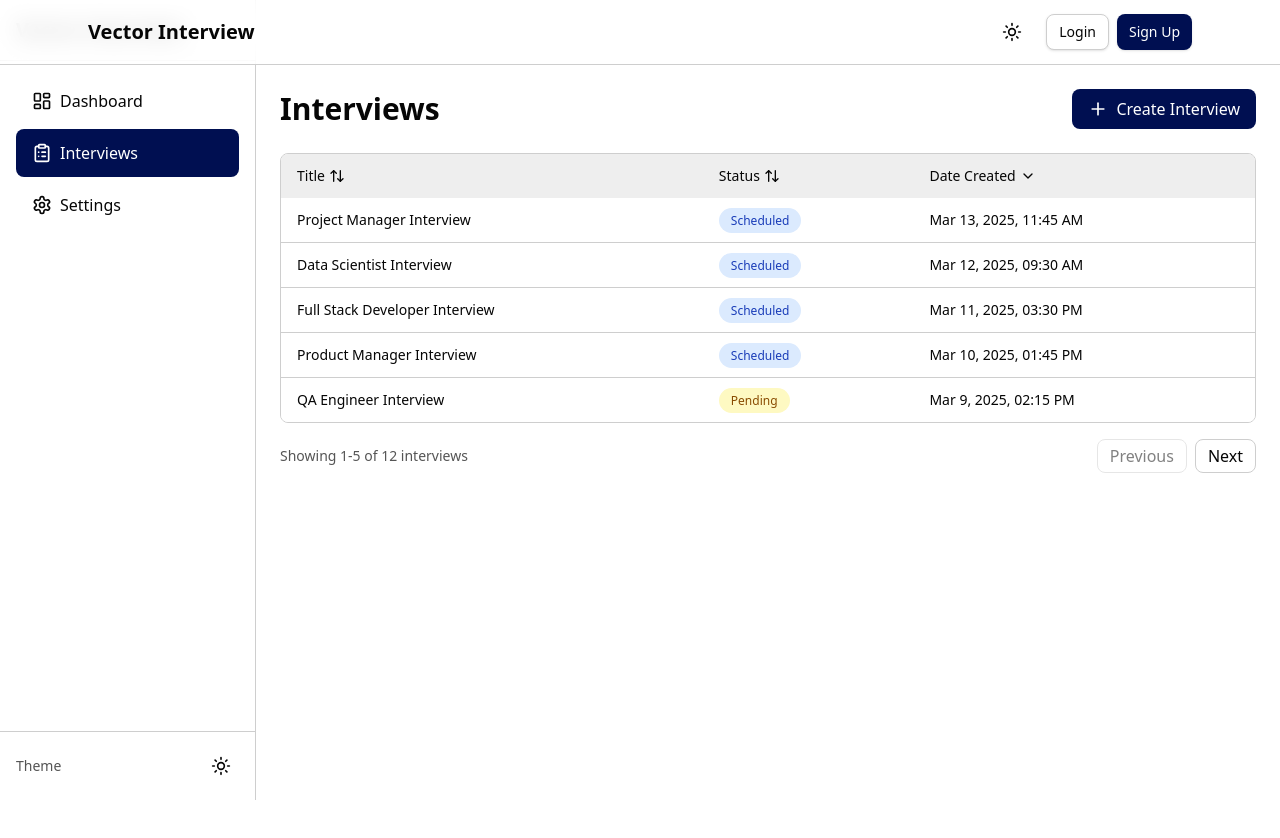
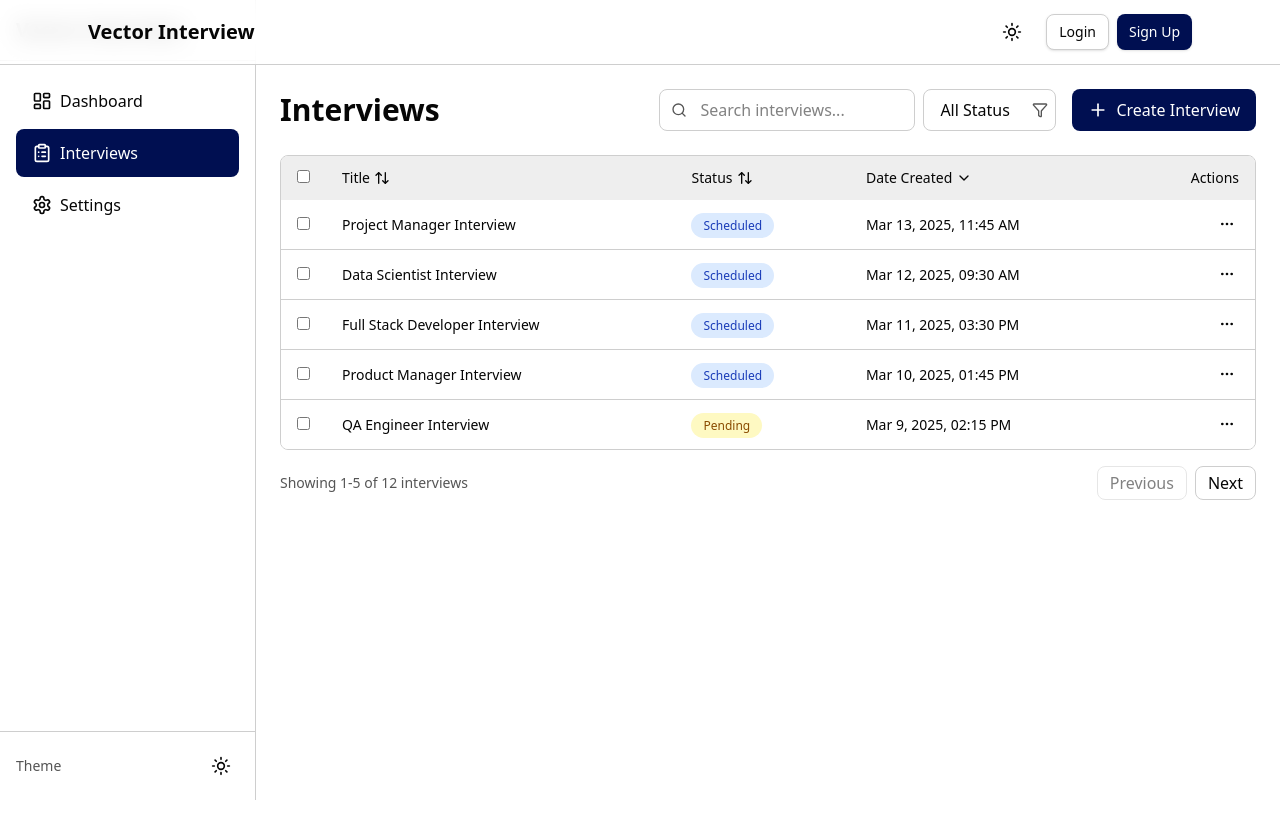
Before and after one commit to Daniel-T-Dada/vector-interview-app, a Next.js app: page /dashboard/admin/interviews in a window 1280 px wide. Shown: the top 838 px of the page. Built offline with nearby package versions, Linux system fonts and the light colour scheme; no server answers.

Commit message:
feat(admin): add interview selection, actions, search and filter functionality

```diff
--- a/app/dashboard/admin/interviews/page.jsx
+++ b/app/dashboard/admin/interviews/page.jsx
@@ -4,12 +4,15 @@ import { useState, useEffect } from "react";
 import { AdminSidebar } from "@/components/admin/sidebar";
 import { InterviewTable } from "@/components/admin/interview-table";
 import { getAllInterviews } from "@/lib/services/interview-service";
-import { Plus } from "lucide-react";
+import { Plus, Search, Filter } from "lucide-react";
 
 export default function InterviewsPage() {
   const [interviews, setInterviews] = useState([]);
+  const [filteredInterviews, setFilteredInterviews] = useState([]);
   const [loading, setLoading] = useState(true);
   const [error, setError] = useState(null);
+  const [searchTerm, setSearchTerm] = useState("");
+  const [statusFilter, setStatusFilter] = useState("all");
 
   useEffect(() => {
     const fetchInterviews = async () => {
@@ -17,6 +20,7 @@ export default function InterviewsPage() {
         setLoading(true);
         const data = await getAllInterviews();
         setInterviews(data);
+        setFilteredInterviews(data);
         setError(null);
       } catch (err) {
         setError("Failed to load interviews");
@@ -29,6 +33,38 @@ export default function InterviewsPage() {
     fetchInterviews();
   }, []);
 
+  // Filter interviews based on search term and status filter
+  useEffect(() => {
+    let result = interviews;
+
+    // Apply search filter
+    if (searchTerm) {
+      const lowerSearchTerm = searchTerm.toLowerCase();
+      result = result.filter(interview =>
+        interview.title.toLowerCase().includes(lowerSearchTerm) ||
+        interview.candidateName.toLowerCase().includes(lowerSearchTerm) ||
+        interview.position.toLowerCase().includes(lowerSearchTerm)
+      );
+    }
+
+    // Apply status filter
+    if (statusFilter !== "all") {
+      result = result.filter(interview => interview.status === statusFilter);
+    }
+
+    setFilteredInterviews(result);
+  }, [searchTerm, statusFilter, interviews]);
+
+  // Handle search input change
+  const handleSearchChange = (e) => {
+    setSearchTerm(e.target.value);
+  };
+
+  // Handle status filter change
+  const handleStatusFilterChange = (e) => {
+    setStatusFilter(e.target.value);
+  };
+
   return (
     <div className="min-h-screen bg-background">
       <AdminSidebar />
@@ -36,17 +72,52 @@ export default function InterviewsPage() {
       {/* Main content */}
       <main className="md:ml-64 p-6">
         <div className="max-w-7xl mx-auto">
-          <div className="flex items-center justify-between mb-6">
+          <div className="flex flex-col md:flex-row md:items-center justify-between mb-6 gap-4">
             <h1 className="text-3xl font-bold">Interviews</h1>
+
+            <div className="flex flex-col md:flex-row gap-4 w-full md:w-auto">
+              {/* Search and filter */}
+              <div className="flex items-center gap-2 w-full md:w-auto">
+                <div className="relative flex-1 md:w-64">
+                  <div className="absolute inset-y-0 left-0 flex items-center pl-3 pointer-events-none">
+                    <Search className="h-4 w-4 text-muted-foreground" />
+                  </div>
+                  <input
+                    type="text"
+                    placeholder="Search interviews..."
+                    className="pl-10 pr-4 py-2 w-full rounded-md border border-border bg-background focus:outline-none focus:ring-2 focus:ring-primary"
+                    value={searchTerm}
+                    onChange={handleSearchChange}
+                  />
+                </div>
+
+                <div className="relative">
+                  <select
+                    className="pl-4 pr-8 py-2 rounded-md border border-border bg-background focus:outline-none focus:ring-2 focus:ring-primary appearance-none"
+                    value={statusFilter}
+                    onChange={handleStatusFilterChange}
+                  >
+                    <option value="all">All Status</option>
+                    <option value="scheduled">Scheduled</option>
+                    <option value="completed">Completed</option>
+                    <option value="cancelled">Cancelled</option>
+                    <option value="pending">Pending</option>
+                  </select>
+                  <div className="absolute inset-y-0 right-0 flex items-center pr-2 pointer-events-none">
+                    <Filter className="h-4 w-4 text-muted-foreground" />
+                  </div>
+                </div>
+              </div>
 
               {/* Create Interview Button */}
               <button
-              className="flex items-center gap-2 px-4 py-2 bg-primary text-primary-foreground rounded-md hover:bg-primary/90 transition-colors"
+                className="flex items-center justify-center gap-2 px-4 py-2 bg-primary text-primary-foreground rounded-md hover:bg-primary/90 transition-colors"
                 aria-label="Create new interview"
               >
                 <Plus className="h-5 w-5" />
                 <span>Create Interview</span>
               </button>
+            </div>
           </div>
 
           {/* Loading state */}
@@ -63,8 +134,28 @@ export default function InterviewsPage() {
             </div>
           )}
 
+          {/* No results */}
+          {!loading && !error && filteredInterviews.length === 0 && (
+            <div className="bg-muted/50 border border-border rounded-md p-8 text-center">
+              <p className="text-muted-foreground">No interviews found matching your search criteria.</p>
+              {searchTerm || statusFilter !== "all" ? (
+                <button
+                  className="mt-4 text-primary hover:underline"
+                  onClick={() => {
+                    setSearchTerm("");
+                    setStatusFilter("all");
+                  }}
+                >
+                  Clear filters
+                </button>
+              ) : null}
+            </div>
+          )}
+
           {/* Interview table */}
-          {!loading && !error && <InterviewTable interviews={interviews} />}
+          {!loading && !error && filteredInterviews.length > 0 && (
+            <InterviewTable interviews={filteredInterviews} />
+          )}
         </div>
       </main>
     </div>
--- a/components/admin/interview-table.jsx
+++ b/components/admin/interview-table.jsx
@@ -2,12 +2,13 @@
 
 import { useState } from "react";
 import { formatDate, formatStatus, getStatusColor } from "@/lib/services/interview-service";
-import { ChevronDown, ChevronUp, ArrowUpDown } from "lucide-react";
+import { ChevronDown, ChevronUp, ArrowUpDown, Edit, Trash, MoreHorizontal } from "lucide-react";
 
 export function InterviewTable({ interviews }) {
   const [sortField, setSortField] = useState("dateCreated");
   const [sortDirection, setSortDirection] = useState("desc");
   const [currentPage, setCurrentPage] = useState(1);
+  const [selectedInterviews, setSelectedInterviews] = useState([]);
   const itemsPerPage = 5;
 
   // Handle sorting
@@ -18,6 +19,32 @@ export function InterviewTable({ interviews }) {
       setSortField(field);
       setSortDirection("asc");
     }
+  };
+
+  // Handle selection
+  const handleSelectAll = (e) => {
+    if (e.target.checked) {
+      setSelectedInterviews(paginatedInterviews.map(interview => interview.id));
+    } else {
+      setSelectedInterviews([]);
+    }
+  };
+
+  const handleSelectInterview = (id) => {
+    if (selectedInterviews.includes(id)) {
+      setSelectedInterviews(selectedInterviews.filter(interviewId => interviewId !== id));
+    } else {
+      setSelectedInterviews([...selectedInterviews, id]);
+    }
+  };
+
+  // Handle actions
+  const handleEdit = () => {
+    alert(`Edit interview(s): ${selectedInterviews.join(', ')}`);
+  };
+
+  const handleDelete = () => {
+    alert(`Delete interview(s): ${selectedInterviews.join(', ')}`);
   };
 
   // Sort interviews
@@ -61,11 +88,44 @@ export function InterviewTable({ interviews }) {
 
   return (
     <div className="w-full">
+      {/* Action buttons */}
+      {selectedInterviews.length > 0 && (
+        <div className="flex items-center gap-2 mb-4 p-2 bg-muted rounded-md">
+          <span className="text-sm font-medium">
+            {selectedInterviews.length} selected
+          </span>
+          <div className="flex-1"></div>
+          <button
+            onClick={handleEdit}
+            className="flex items-center gap-1 px-3 py-1 text-sm rounded-md bg-blue-100 text-blue-800 dark:bg-blue-900 dark:text-blue-300 hover:bg-blue-200 dark:hover:bg-blue-800"
+          >
+            <Edit className="h-4 w-4" />
+            <span>Edit</span>
+          </button>
+          <button
+            onClick={handleDelete}
+            className="flex items-center gap-1 px-3 py-1 text-sm rounded-md bg-red-100 text-red-800 dark:bg-red-900 dark:text-red-300 hover:bg-red-200 dark:hover:bg-red-800"
+          >
+            <Trash className="h-4 w-4" />
+            <span>Delete</span>
+          </button>
+        </div>
+      )}
+
       {/* Table */}
       <div className="overflow-x-auto rounded-md border border-border">
         <table className="w-full text-sm">
           <thead className="bg-muted">
             <tr>
+              <th className="px-4 py-3 w-10">
+                <input
+                  type="checkbox"
+                  className="rounded border-gray-300 text-primary focus:ring-primary"
+                  onChange={handleSelectAll}
+                  checked={selectedInterviews.length === paginatedInterviews.length && paginatedInterviews.length > 0}
+                  indeterminate={selectedInterviews.length > 0 && selectedInterviews.length < paginatedInterviews.length}
+                />
+              </th>
               <th
                 className="px-4 py-3 text-left font-medium cursor-pointer"
                 onClick={() => handleSort("title")}
@@ -93,17 +153,27 @@ export function InterviewTable({ interviews }) {
                   {getSortIcon("dateCreated")}
                 </div>
               </th>
+              <th className="px-4 py-3 text-right font-medium">Actions</th>
             </tr>
           </thead>
           <tbody className="divide-y divide-border">
             {paginatedInterviews.length > 0 ? (
               paginatedInterviews.map((interview) => {
                 const statusColors = getStatusColor(interview.status);
+                const isSelected = selectedInterviews.includes(interview.id);
                 return (
                   <tr
                     key={interview.id}
-                    className="bg-card hover:bg-muted/50 transition-colors"
+                    className={`bg-card hover:bg-muted/50 transition-colors ${isSelected ? 'bg-muted/50' : ''}`}
                   >
+                    <td className="px-4 py-3">
+                      <input
+                        type="checkbox"
+                        className="rounded border-gray-300 text-primary focus:ring-primary"
+                        checked={isSelected}
+                        onChange={() => handleSelectInterview(interview.id)}
+                      />
+                    </td>
                     <td className="px-4 py-3">{interview.title}</td>
                     <td className="px-4 py-3">
                       <span
@@ -115,12 +185,20 @@ export function InterviewTable({ interviews }) {
                     <td className="px-4 py-3">
                       {formatDate(interview.dateCreated)}
                     </td>
+                    <td className="px-4 py-3 text-right">
+                      <button
+                        className="p-1 rounded-md hover:bg-muted"
+                        onClick={() => handleSelectInterview(interview.id)}
+                      >
+                        <MoreHorizontal className="h-4 w-4" />
+                      </button>
+                    </td>
                   </tr>
                 );
               })
             ) : (
               <tr>
-                <td colSpan="3" className="px-4 py-8 text-center text-muted-foreground">
+                <td colSpan="5" className="px-4 py-8 text-center text-muted-foreground">
                   No interviews found
                 </td>
               </tr>
```
Lines whose indentation alone changed are shown as unchanged.
